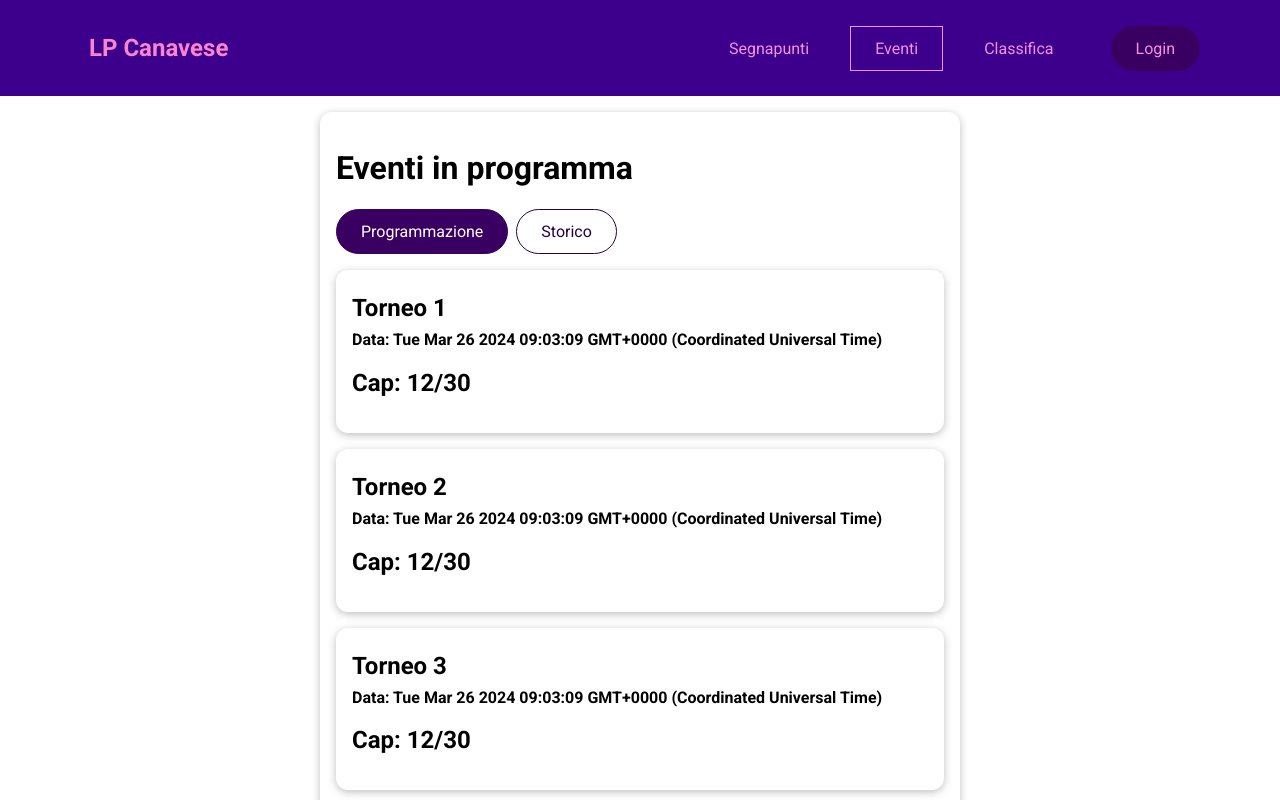
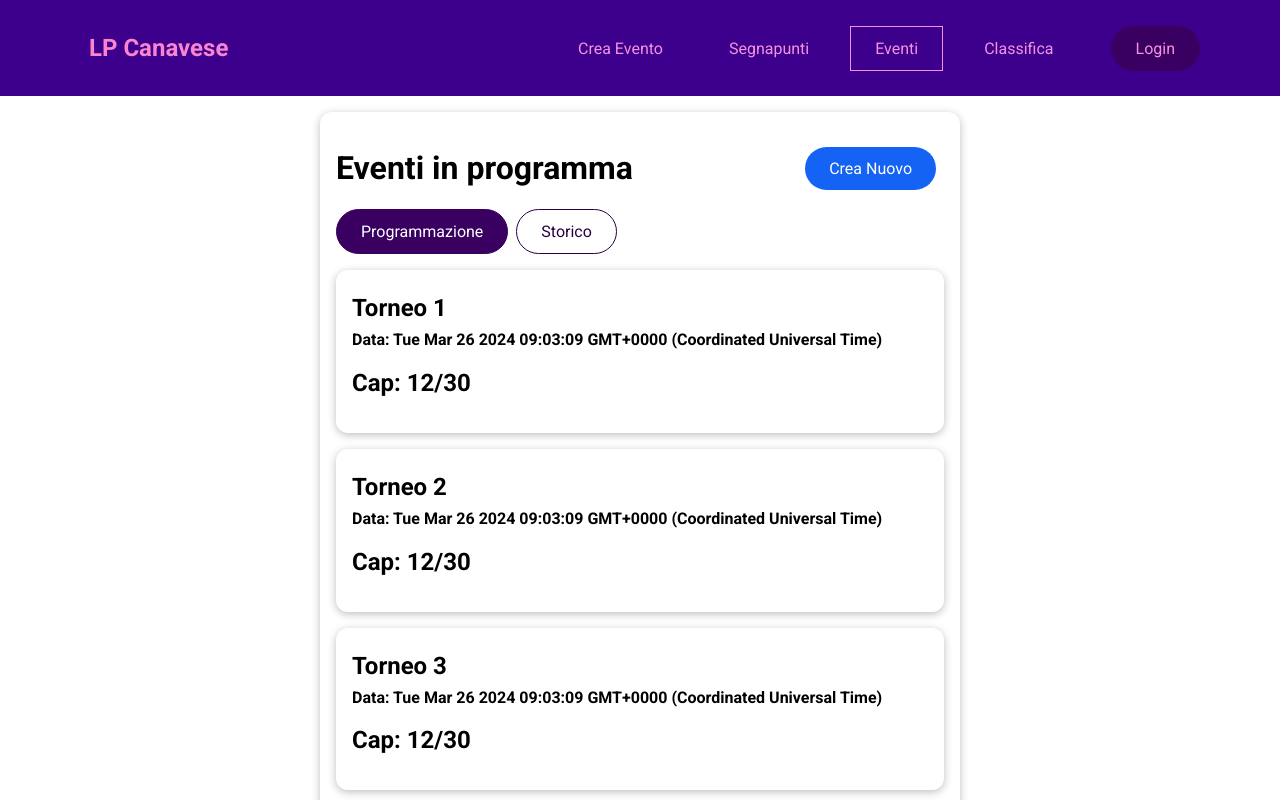
Before and after one commit to MatteoGrosso/mtgleague-fe, a Vue app: page /events in a window 1280 px wide. Shown: the top 800 px of the page. Built offline with nearby package versions, Linux system fonts and the light colour scheme.

Commit message:
todos + create event

```diff
--- a/src/components/layout/TheHeader.vue
+++ b/src/components/layout/TheHeader.vue
@@ -11,6 +11,9 @@
         <router-link class="logo" to="/">LP Canavese</router-link>
       </h1>
       <ul>
+        <li>
+          <router-link v-if="isAdmin" to="/events/new">Crea Evento</router-link>
+        </li>
         <li>
           <router-link to="/counter">Segnapunti</router-link>
         </li>
@@ -48,6 +51,10 @@ export default {
     isAuthenticated() {
       return this.$store.getters.isAuthenticated;
     },
+    isAdmin(){
+      //TODO
+      return true
+    }
   },
   data() {
     return {
--- a/src/components/ui/BaseButton.vue
+++ b/src/components/ui/BaseButton.vue
@@ -15,7 +15,7 @@ export default {
     //uso mode per usare classi css dinamiche (tra flat e outline)
     mode: {
         type: String,
-        requidred: false,
+        required: false,
         default: null
     },
     link: {
@@ -73,4 +73,34 @@ button:active {
 .outline:active {
   background-color: #edd2ff;
 }
+
+.animated {
+    color: white;
+    background: #1463f5;
+    align-self: center;
+    border: none;
+  }
+
+  .animated:hover,
+  .animated:focus{
+    transition-timing-function: cubic-bezier(0.6, 4, 0.3, 0.8);
+    animation: gelatine 0.5s 1;
+    background: #f391e3;
+  }
+
+  @keyframes gelatine {
+    0%,
+    100% {
+      transform: scale(1, 1);
+    }
+    25% {
+      transform: scale(0.9, 1.1);
+    }
+    50% {
+      transform: scale(1.1, 0.9);
+    }
+    75% {
+      transform: scale(0.95, 1.05);
+    }
+  }
 </style>
--- /dev/null
+++ b/src/pages/events/EventCreation.vue
@@ -0,0 +1,13 @@
+<template>
+  <h1>CREATE</h1>
+</template>
+
+<script>
+export default {
+
+}
+</script>
+
+<style>
+
+</style>
--- a/src/pages/events/EventsList.vue
+++ b/src/pages/events/EventsList.vue
@@ -1,15 +1,14 @@
 <template>
   <base-card>
-    <h1>{{ pageTitle }}</h1>
+    <div class="header">
+      <h1>{{ pageTitle }}</h1>
+      <base-button link :mode="'animated'" :to="newEventLink">Crea Nuovo</base-button>
+    </div>
     <div>
       <section>
         <header>
-          <base-button :mode="programButtonMode" @click="showProgram"
-            >Programmazione</base-button
-          >
-          <base-button :mode="historyButtonMode" @click="showHistory"
-            >Storico</base-button
-          >
+          <base-button :mode="programButtonMode" @click="showProgram">Programmazione</base-button>
+          <base-button :mode="historyButtonMode" @click="showHistory">Storico</base-button>
         </header>
       </section>
       <section>
@@ -47,6 +46,9 @@ export default {
     },
     historyButtonMode() {
       return this.pageMode === 'history' ? '' : 'outline';
+    },
+    newEventLink() {
+      return this.$route.path + '/new';
     },
   },
   components: {
@@ -87,4 +89,10 @@ ul {
   margin: 0;
   padding: 0;
 }
+
+.header{
+  display: flex;
+  justify-content: space-between;
+}
+
 </style>
--- a/src/router.js
+++ b/src/router.js
@@ -2,6 +2,7 @@ import store from './store/index.js'
 import { createRouter, createWebHistory } from 'vue-router';
 
 import EventsList from './pages/events/EventsList.vue'
+import EventCreation from './pages/events/EventCreation.vue'
 import HealthCounter from './pages/HealthCounter.vue'
 import NotFound from './pages/NotFound.vue'
 import UserAuth from './pages/auth/UserAuth.vue'
@@ -16,6 +17,10 @@ const router = createRouter({
         {path: '/events', component: EventsList},
         {path: '/events/:id',
         component: EventDetails,
+        props: true, //passo l'id (:id) come prop
+        },
+        {path: '/events/new',
+        component: EventCreation,
         props: true, //passo l'id (:id) come prop
         },
         {path: '/players', component: PlayersList},
--- a/src/store/modules/auth/actions.js
+++ b/src/store/modules/auth/actions.js
@@ -28,6 +28,7 @@ export default {
           email: payload.email,
           password: payload.password,
           returnSecureToken: true,
+          userRoles: []
         }),
       }
     );
@@ -40,7 +41,6 @@ export default {
     }
 
     const expiresIn= +responseData.expiresIn * 1000
-    //const expiresIn= 5000 //for auth tests
     const expirationDate= new Date().getTime() + expiresIn
 
     localStorage.setItem('token', responseData.idToken)
@@ -70,18 +70,22 @@ export default {
       context.dispatch('autoLogout')
     }, expiresIn)
 
+    //TODO richiedere a backend il set di ruoli, così da fare il set locale
+    //andare a backend tramite userId token (solo se expiresIn è > di qualcosa) a fare select dei ruoli
+    //se il token è valido prendo i ruoli
     if(token && userId){
       context.commit('setUser', {
         token: token,
-        userId: userId
+        userId: userId,
+        //userRoles: userRoles
       })
     }
   },
   logout(context) {
-    console.log('LOGOUT')
     context.commit('setUser', {
       token: null,
-      userId: null
+      userId: null,
+      userRoles: []
     });
     localStorage.removeItem('token')
     localStorage.removeItem('userId')
--- a/src/store/modules/auth/index.js
+++ b/src/store/modules/auth/index.js
@@ -8,7 +8,8 @@ export default {
         return {
             userId: null,
             token: null,
-            didAutoLogout: false
+            didAutoLogout: false,
+            userRoles: []
         }
     },
     mutations,
```
